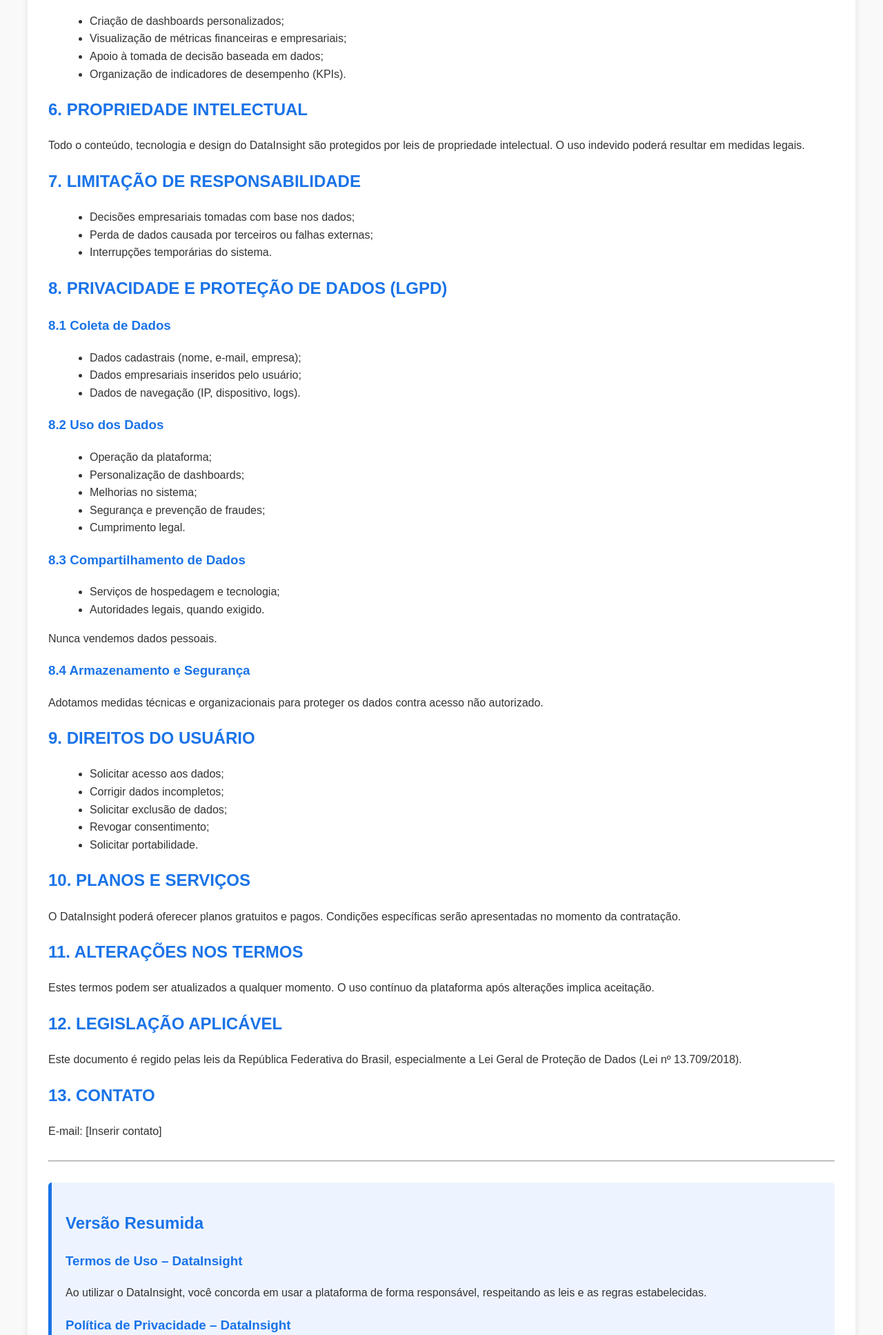
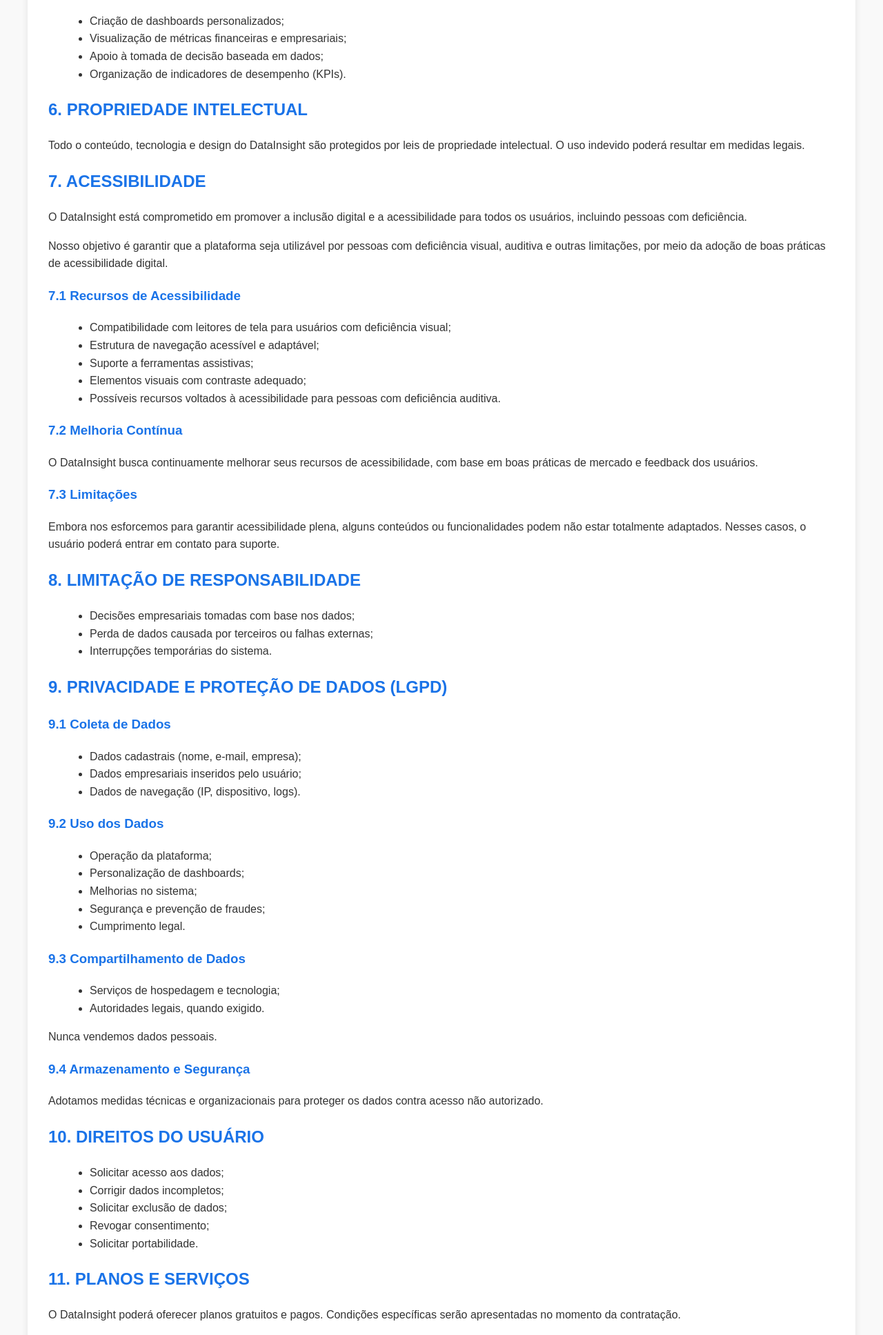
Before and after one commit to Ima23-d/-Projeto-Extensao_2.0, a Flask app: template templates/termos_de_uso.html in a window 1280 px wide. Shown: the part 1104-3039 px from the top of the page at 69% size. Run offline with Flask 3, Linux system fonts and the light colour scheme; the template is opened without the code that fills it, so the values that code supplies are empty.

Commit message:
feat: atualização da página de termos

```diff
--- a/templates/termos_de_uso.html
+++ b/templates/termos_de_uso.html
@@ -99,23 +99,44 @@
 <h2>6. PROPRIEDADE INTELECTUAL</h2>
 <p>Todo o conteúdo, tecnologia e design do DataInsight são protegidos por leis de propriedade intelectual. O uso indevido poderá resultar em medidas legais.</p>
 
-<h2>7. LIMITAÇÃO DE RESPONSABILIDADE</h2>
+<h2>7. ACESSIBILIDADE</h2>
+
+<p>O DataInsight está comprometido em promover a inclusão digital e a acessibilidade para todos os usuários, incluindo pessoas com deficiência.</p>
+
+<p>Nosso objetivo é garantir que a plataforma seja utilizável por pessoas com deficiência visual, auditiva e outras limitações, por meio da adoção de boas práticas de acessibilidade digital.</p>
+
+<h3>7.1 Recursos de Acessibilidade</h3>
+<ul>
+    <li>Compatibilidade com leitores de tela para usuários com deficiência visual;</li>
+    <li>Estrutura de navegação acessível e adaptável;</li>
+    <li>Suporte a ferramentas assistivas;</li>
+    <li>Elementos visuais com contraste adequado;</li>
+    <li>Possíveis recursos voltados à acessibilidade para pessoas com deficiência auditiva.</li>
+</ul>
+
+<h3>7.2 Melhoria Contínua</h3>
+<p>O DataInsight busca continuamente melhorar seus recursos de acessibilidade, com base em boas práticas de mercado e feedback dos usuários.</p>
+
+<h3>7.3 Limitações</h3>
+<p>Embora nos esforcemos para garantir acessibilidade plena, alguns conteúdos ou funcionalidades podem não estar totalmente adaptados. Nesses casos, o usuário poderá entrar em contato para suporte.</p>
+
+<h2>8. LIMITAÇÃO DE RESPONSABILIDADE</h2>
 <ul>
     <li>Decisões empresariais tomadas com base nos dados;</li>
     <li>Perda de dados causada por terceiros ou falhas externas;</li>
     <li>Interrupções temporárias do sistema.</li>
 </ul>
 
-<h2>8. PRIVACIDADE E PROTEÇÃO DE DADOS (LGPD)</h2>
+<h2>9. PRIVACIDADE E PROTEÇÃO DE DADOS (LGPD)</h2>
 
-<h3>8.1 Coleta de Dados</h3>
+<h3>9.1 Coleta de Dados</h3>
 <ul>
     <li>Dados cadastrais (nome, e-mail, empresa);</li>
     <li>Dados empresariais inseridos pelo usuário;</li>
     <li>Dados de navegação (IP, dispositivo, logs).</li>
 </ul>
 
-<h3>8.2 Uso dos Dados</h3>
+<h3>9.2 Uso dos Dados</h3>
 <ul>
     <li>Operação da plataforma;</li>
     <li>Personalização de dashboards;</li>
@@ -124,17 +145,17 @@
     <li>Cumprimento legal.</li>
 </ul>
 
-<h3>8.3 Compartilhamento de Dados</h3>
+<h3>9.3 Compartilhamento de Dados</h3>
 <ul>
     <li>Serviços de hospedagem e tecnologia;</li>
     <li>Autoridades legais, quando exigido.</li>
 </ul>
 <p>Nunca vendemos dados pessoais.</p>
 
-<h3>8.4 Armazenamento e Segurança</h3>
+<h3>9.4 Armazenamento e Segurança</h3>
 <p>Adotamos medidas técnicas e organizacionais para proteger os dados contra acesso não autorizado.</p>
 
-<h2>9. DIREITOS DO USUÁRIO</h2>
+<h2>10. DIREITOS DO USUÁRIO</h2>
 <ul>
     <li>Solicitar acesso aos dados;</li>
     <li>Corrigir dados incompletos;</li>
@@ -143,16 +164,16 @@
     <li>Solicitar portabilidade.</li>
 </ul>
 
-<h2>10. PLANOS E SERVIÇOS</h2>
+<h2>11. PLANOS E SERVIÇOS</h2>
 <p>O DataInsight poderá oferecer planos gratuitos e pagos. Condições específicas serão apresentadas no momento da contratação.</p>
 
-<h2>11. ALTERAÇÕES NOS TERMOS</h2>
+<h2>12. ALTERAÇÕES NOS TERMOS</h2>
 <p>Estes termos podem ser atualizados a qualquer momento. O uso contínuo da plataforma após alterações implica aceitação.</p>
 
-<h2>12. LEGISLAÇÃO APLICÁVEL</h2>
+<h2>13. LEGISLAÇÃO APLICÁVEL</h2>
 <p>Este documento é regido pelas leis da República Federativa do Brasil, especialmente a Lei Geral de Proteção de Dados (Lei nº 13.709/2018).</p>
 
-<h2>13. CONTATO</h2>
+<h2>14. CONTATO</h2>
 <p>E-mail: [Inserir contato]</p>
 
 <hr>
```
